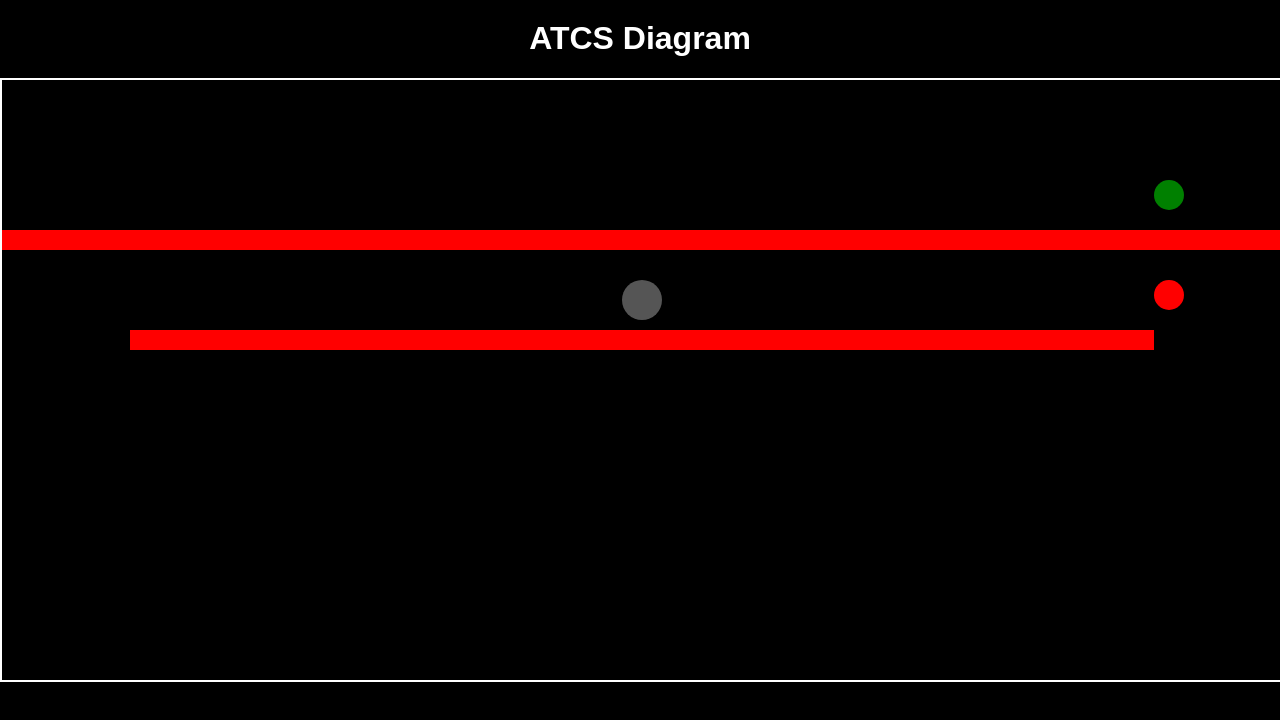
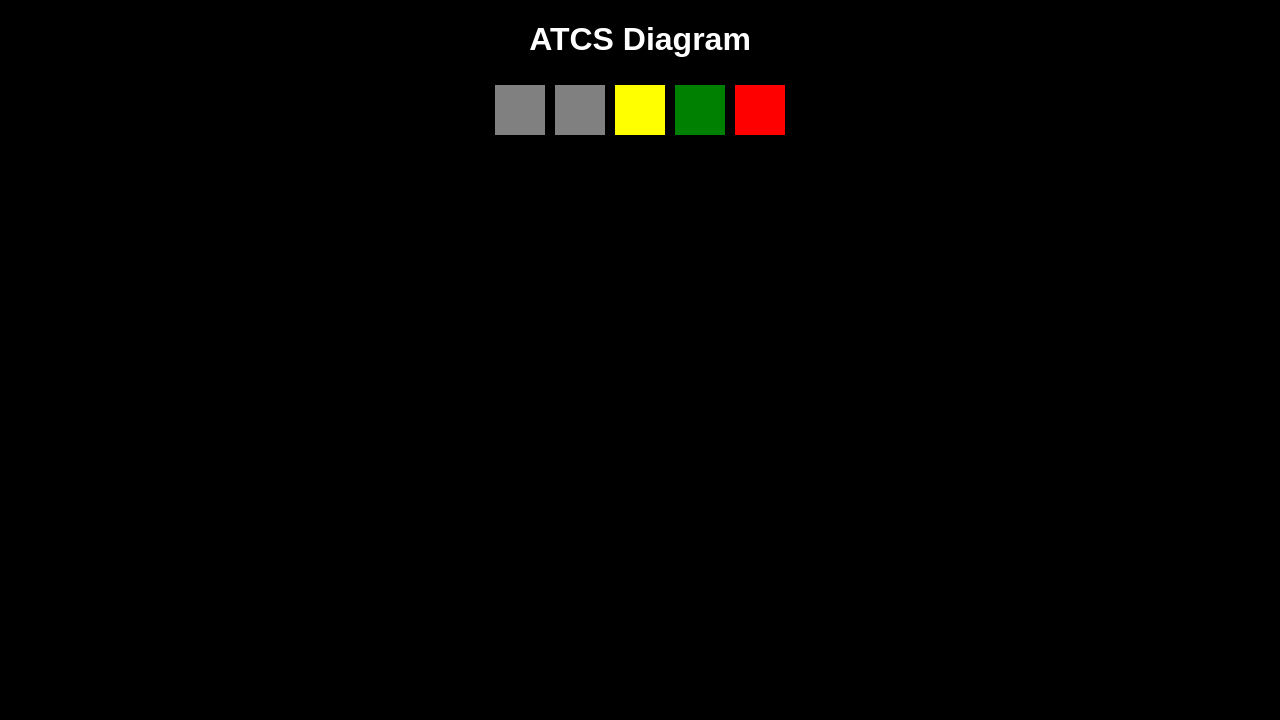
Before and after one commit to LexBe11/odwrr.github.com, a plain HTML site: page index.html in a window 1280 px wide. Drawn offline with Linux system fonts and the light colour scheme.

Commit message:
Update styles.css

```diff
--- a/styles.css
+++ b/styles.css
@@ -1,124 +1,47 @@
 body {
     font-family: Arial, sans-serif;
-    background-color: #000; /* Black background for the page */
-    color: #fff;
-    margin: 0;
-    padding: 0;
-}
-
-h1 {
+    background-color: black;
+    color: white;
     text-align: center;
-    margin-top: 20px;
-    color: #fff;
 }
 
 .diagram {
-    position: relative;
-    width: 100%;
-    height: 600px; /* Adjust as needed */
-    background-color: #000; /* Black background for the diagram */
-    border: 2px solid #fff; /* White border */
-    margin: 20px auto;
+    display: flex;
+    justify-content: center;
+    margin: 20px;
+}
+
+.track, .switch, .signal {
+    width: 50px;
+    height: 50px;
+    margin: 5px;
 }
 
 .track {
-    position: absolute;
-    height: 20px;
-    background-color: red; /* Default color for tracks */
-}
-
-#track1 {
-    width: 100%;
-    top: 150px;
-}
-
-#track2 {
-    width: 80%;
-    top: 250px;
-    left: 10%;
+    background-color: grey;
 }
 
 .switch {
-    width: 40px;
-    height: 40px;
-    background-color: #555;
-    position: absolute;
-    border-radius: 50%;
-    top: 200px;
-    left: 50%;
-    transform: translateX(-50%);
+    background-color: yellow;
 }
 
 .signal {
-    width: 30px;
-    height: 30px;
-    border-radius: 50%;
-    position: absolute;
+    background-color: grey;
+    cursor: pointer;
 }
 
 .green {
     background-color: green;
-    top: 100px;
-    left: 90%;
 }
 
 .red {
     background-color: red;
-    top: 200px;
-    left: 90%;
+}
+
+.yellow {
+    background-color: yellow;
 }
 
 .hidden {
     display: none;
 }
-
-#employees-only {
-    margin: 20px;
-    text-align: center;
-}
-
-form {
-    margin: 20px auto;
-    max-width: 300px;
-    text-align: left;
-}
-
-label, select, input, button {
-    display: block;
-    width: 100%;
-    margin-bottom: 10px;
-}
-
-button {
-    margin: 10px 0;
-    padding: 10px;
-    background-color: #555;
-    color: #fff;
-    border: none;
-    border-radius: 5px;
-    cursor: pointer;
-}
-
-button:hover {
-    background-color: #777;
-}
-
-ul {
-    list-style-type: none;
-    padding: 0;
-}
-
-li {
-    background-color: #333;
-    margin: 5px 0;
-    padding: 10px;
-    border-radius: 5px;
-}
-
-#signal-menu {
-    margin-top: 10px;
-}
-
-#signal-menu button {
-    margin: 5px 0;
-}
```
